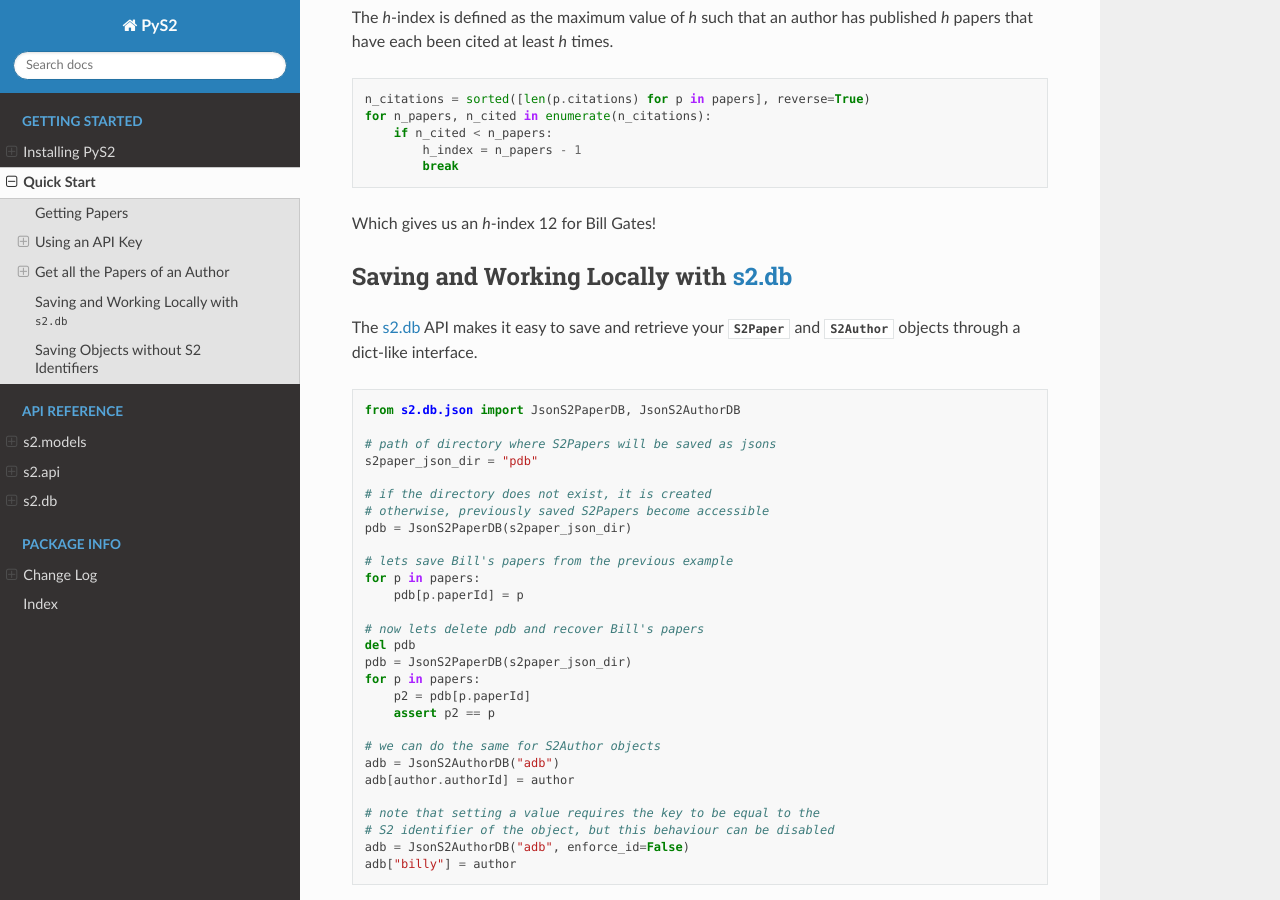
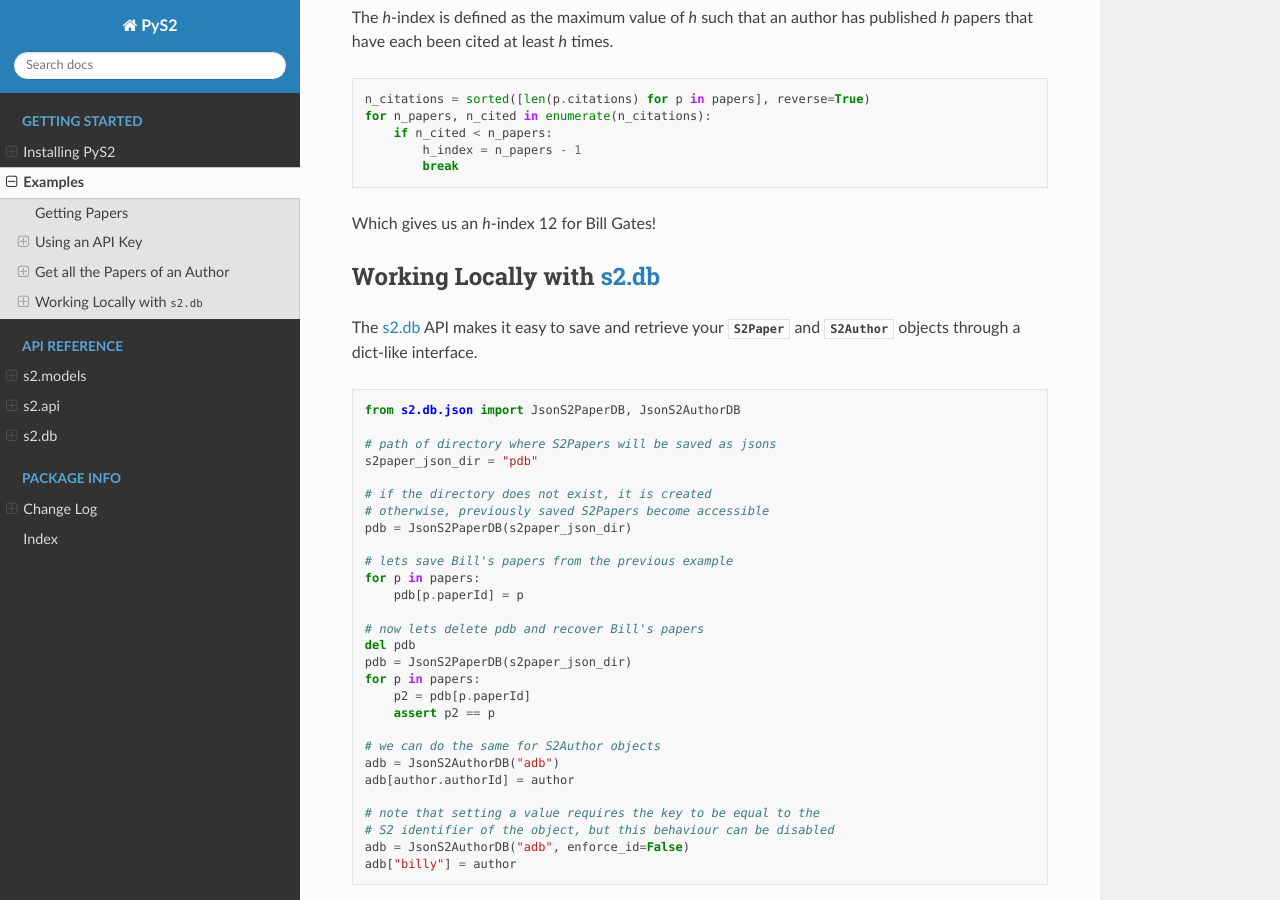
Before and after one commit to mirandrom/PyS2, a Sphinx documentation site: the page built from doc/getting_started/examples.rst, in a window 1280 px wide and 900 px high, scrolled down 2446 px. Built offline with Sphinx 7.4.7 and the Read the Docs theme 2.0.0, drawn with Linux system fonts in a browser that asks for light colours; some of the changed text lies outside the part shown.

```diff
--- a/doc/getting_started/quick_start.rst
+++ b/doc/getting_started/examples.rst
@@ -1,5 +1,5 @@
-Quick Start
-===========
+Examples
+================================================================================
 
 Getting Papers
 --------------------------------------------------------------------------------
@@ -145,7 +145,7 @@ Which gives us an *h*-index 12 for Bill Gates!
 
 .. _saving_with_db:
 
-Saving and Working Locally with :any:`s2.db`
+Working Locally with :any:`s2.db`
 --------------------------------------------------------------------------------
 The :any:`s2.db` API makes it easy to save and retrieve your :class:`.S2Paper`
 and :class:`.S2Author` objects through a dict-like interface.
@@ -185,7 +185,7 @@ and :class:`.S2Author` objects through a dict-like interface.
 .. _saving_unknown:
 
 Saving Objects without S2 Identifiers
---------------------------------------------------------------------------------
+~~~~~~~~~~~~~~~~~~~~~~~~~~~~~~~~~~~~~~~~~~~~~~~~~~~~~~~~~~~~~~~~~~~~~~~~~~~~~~~~
 Sometimes, a :class:`.S2Reference` object may not have a ``paperId`` value if
 you are using ``include_unknown_references=True``.
 In this case, you still may want to save it (e.g. to attempt recovering it
--- a/doc/index.rst
+++ b/doc/index.rst
@@ -14,7 +14,7 @@ PyS2's documentation is organized into the following sections:
     :caption: Getting Started
 
     getting_started/installation
-    getting_started/quick_start
+    getting_started/examples
 
 .. _api_reference:
 
```
Also changed, not shown: README.md (+49 -13 lines).
